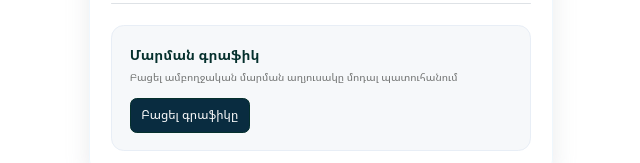
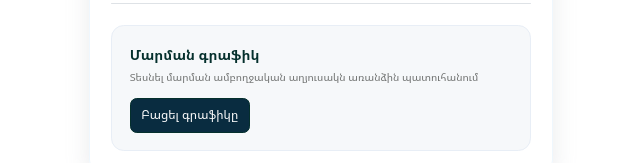
Before and after one commit to Narekkk2000/loan-calculator-real, a Vue app: page / in a window 1280 px wide. Shown: the part 1180-1343 px from the top of the page, without its empty margins (319-959 px from the left). Built offline with nearby package versions, Linux system fonts and the light colour scheme; the HTML template or start-up script is replaced by a standard one.

Commit message:
renamed label

```diff
--- a/src/pages/loanCalculator/results/ScheduleTable.vue
+++ b/src/pages/loanCalculator/results/ScheduleTable.vue
@@ -29,7 +29,7 @@ function handleExpandClick() {
           Մարման գրաֆիկ
         </BaseText>
         <BaseText tag="p" variant="hint" color="MUTED" class="mt-1">
-          Բացել ամբողջական մարման աղյուսակը մոդալ պատուհանում
+          Տեսնել մարման ամբողջական աղյուսակն առանձին պատուհանում
         </BaseText>
       </div>
 
```
